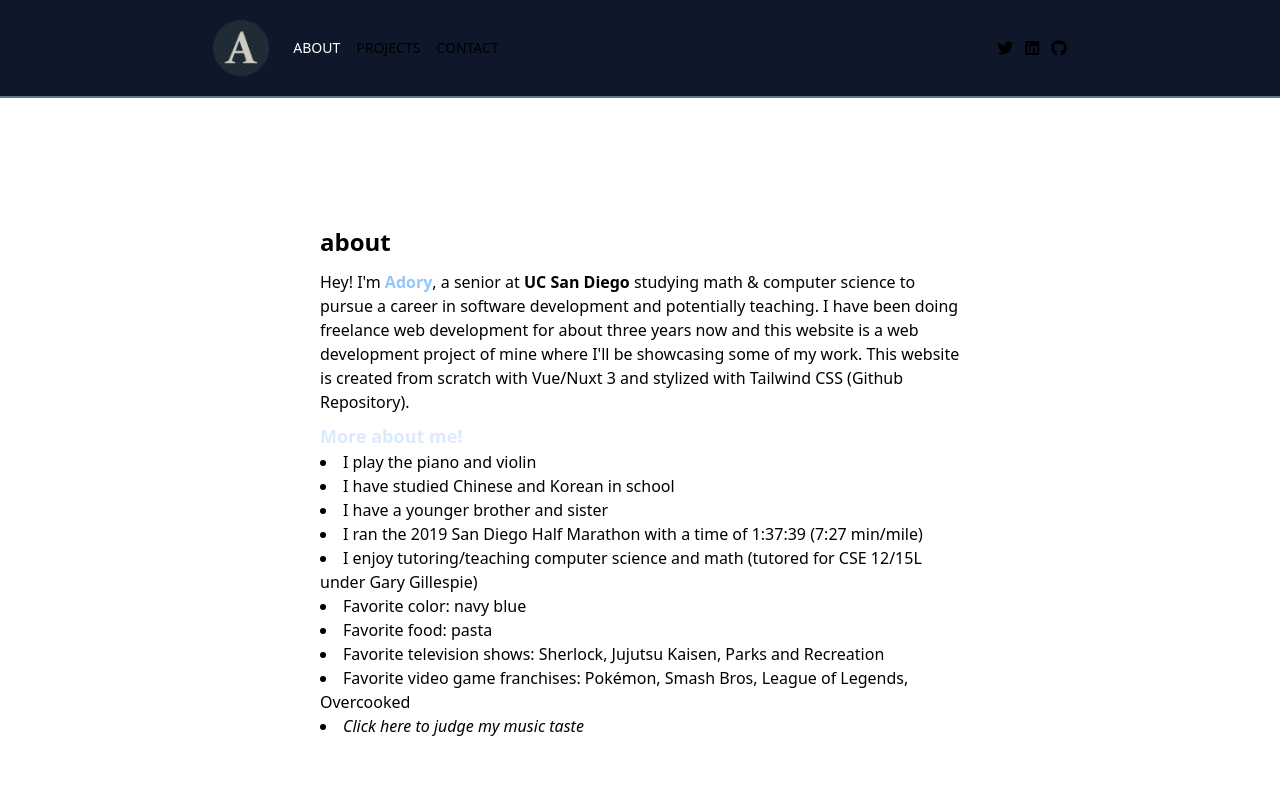
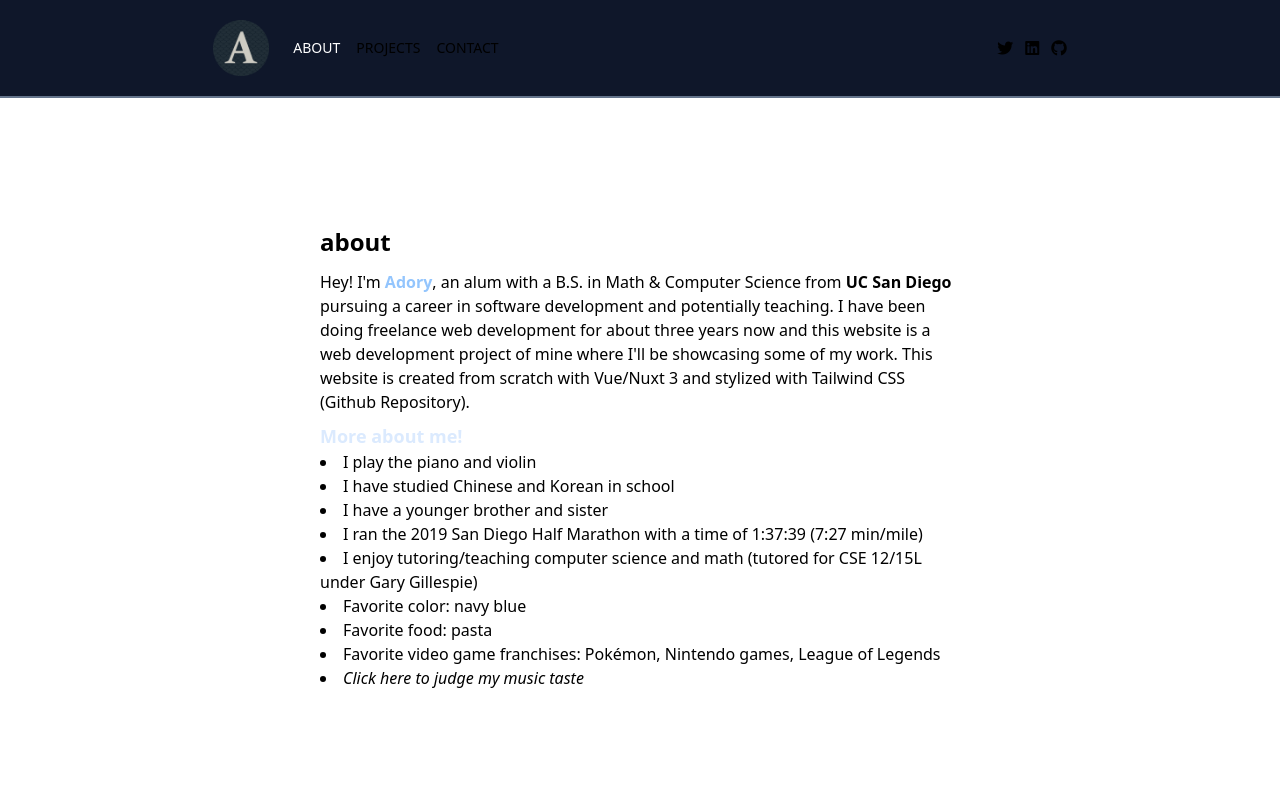
Before and after one commit to AdoryVo/adoryvo.com, a Nuxt app: page /about in a window 1280 px wide. Shown: the top 800 px of the page. Built offline with nearby package versions, Linux system fonts and the light colour scheme.

Commit message:
Update about page

```diff
--- a/pages/about.vue
+++ b/pages/about.vue
@@ -2,9 +2,9 @@
 	<main>
 		<BodyTitle>about</BodyTitle>
 		<p>
-			Hey! I'm <b class="text-blue-300">Adory</b>, a senior at <b class="text-blue">UC San Diego</b> studying
-			math &amp; computer science
-			to pursue a career in software development and potentially teaching.
+			Hey! I'm <b class="text-blue-300">Adory</b>, an alum with a B.S. in
+			Math &amp; Computer Science from <b class="text-blue">UC San Diego</b>
+			pursuing a career in software development and potentially teaching.
 			I have been doing freelance web development for about three years now and this website is a web development
 			project of mine
 			where I'll be showcasing some of my work.
@@ -21,8 +21,7 @@
 			<li>I enjoy tutoring/teaching computer science and math (tutored for CSE 12/15L under Gary Gillespie)</li>
 			<li>Favorite color: navy blue</li>
 			<li>Favorite food: pasta</li>
-			<li>Favorite television shows: Sherlock, Jujutsu Kaisen, Parks and Recreation</li>
-			<li>Favorite video game franchises: Pokémon, Smash Bros, League of Legends, Overcooked</li>
+			<li>Favorite video game franchises: Pokémon, Nintendo games, League of Legends</li>
 			<li><i><NuxtLink class="link-primary" to="/music">Click here to judge my music taste</NuxtLink></i>
 			</li>
 		</ul>
```
